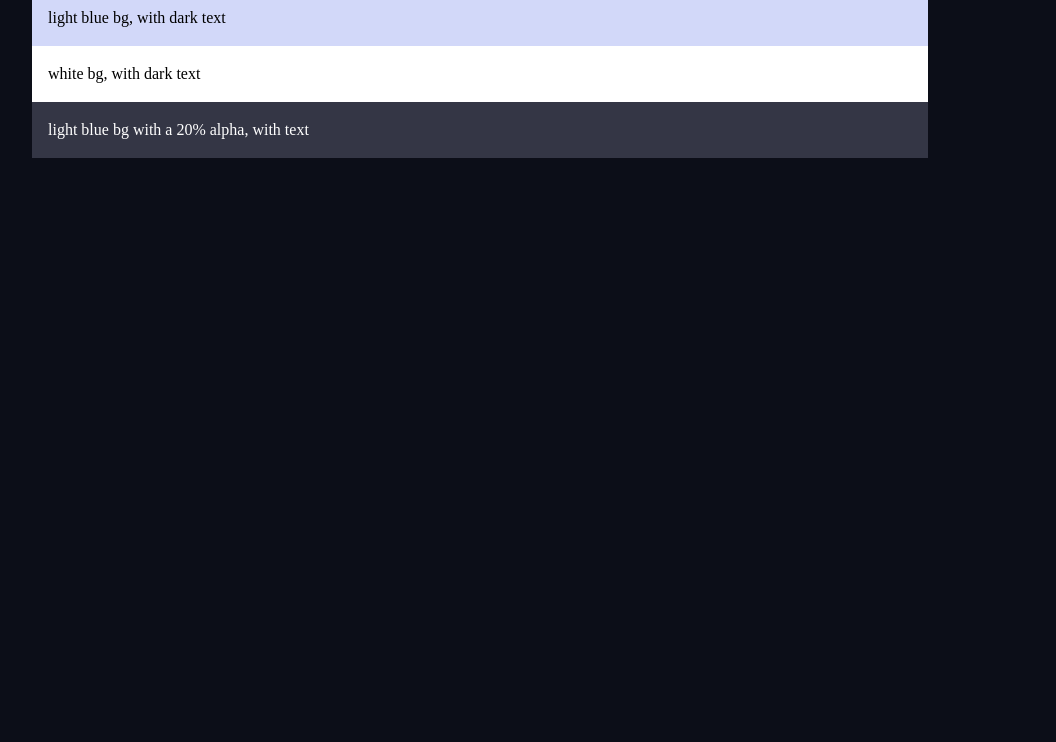
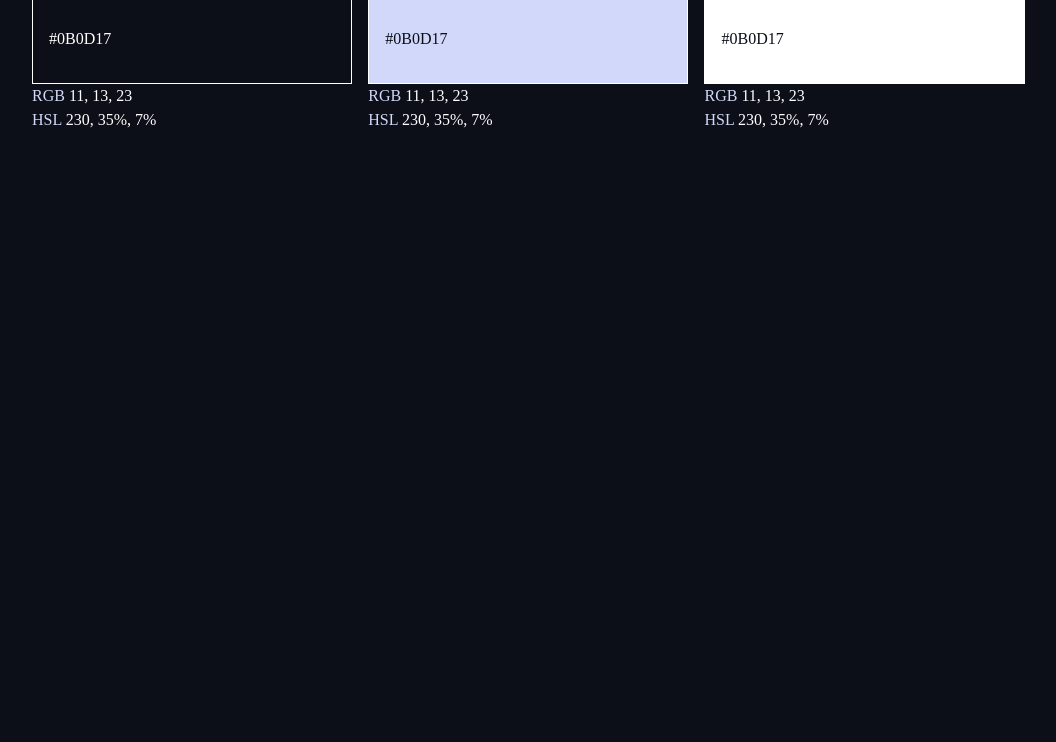
Before and after one commit to Fatima-hub333/Space_Tourism_Website, a plain HTML site: page design-system.html in a window 1280 px wide. Shown: the part 58-800 px from the top of the page, without its empty margins (160-1216 px from the left). Drawn offline with Linux system fonts and the light colour scheme.

Commit message:
Color utility classes part-2

```diff
--- a/design-system.html
+++ b/design-system.html
@@ -6,22 +6,31 @@
   <meta name="viewport" content="width=device-width, initial-scale=1.0">
   <link rel="stylesheet" href="index.css">
 </head>
-<body class="bg-dark">
+<body class="bg-dark text-white">
 
 <div class="container">
-  <h1>Design System</h1>
+ <h2><span>01</span>colors</h2>
+  <section id="colors" class="flex">
 
-  <div class="bg-accent" style="padding: 1rem;">
-    light blue bg, with dark text
-  </div>
+    <div>
+      <div class="bg-dark text-white" style="padding: 3rem 15rem 2rem 1rem; border: 1px solid white">#0B0D17</div>
+      <p><span class="text-accent">RGB</span> 11, 13, 23</p>
+      <p><span class="text-accent">HSL</span> 230, 35%, 7%</p>
+    </div>
 
-  <div class="bg-white" style="padding: 1rem;">
-    white bg, with dark text
-  </div>
+    <div>
+      <div class="bg-accent text-dark" style="padding: 3rem 15rem 2rem 1rem; border: 1px solid white">#0B0D17</div>
+      <p><span class="text-accent">RGB</span> 11, 13, 23</p>
+      <p><span class="text-accent">HSL</span> 230, 35%, 7%</p>
+    </div>
 
-  <div class="example text-white" style="padding: 1rem;">
-    light blue bg with a 20% alpha, with text
-  </div>
+    <div>
+      <div class="bg-white text-dark" style="padding: 3rem 15rem 2rem 1rem; border: 1px solid white">#0B0D17</div>
+      <p class="gap"><span class="text-accent">RGB</span> 11, 13, 23</p>
+      <p><span class="text-accent">HSL</span> 230, 35%, 7%</p>
+    </div>
+  </section>
+
 </div>
 
 
```
